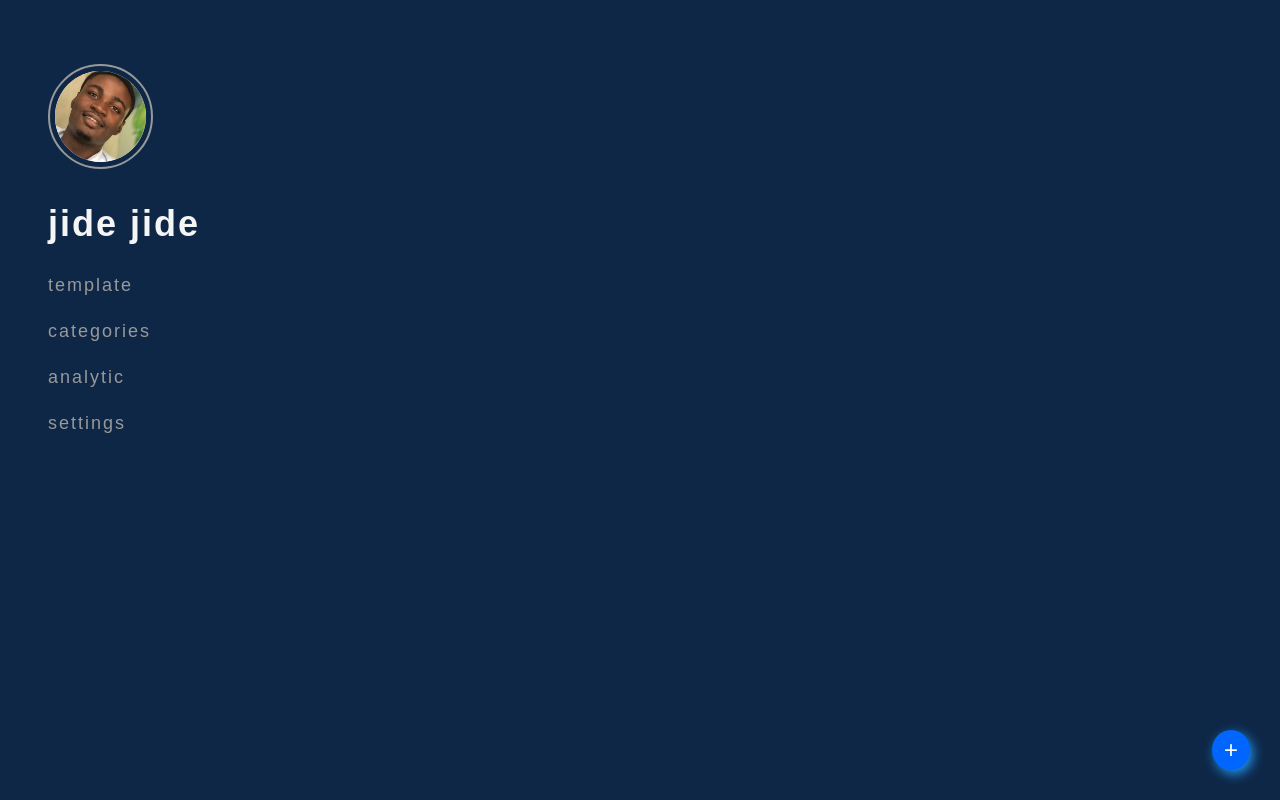
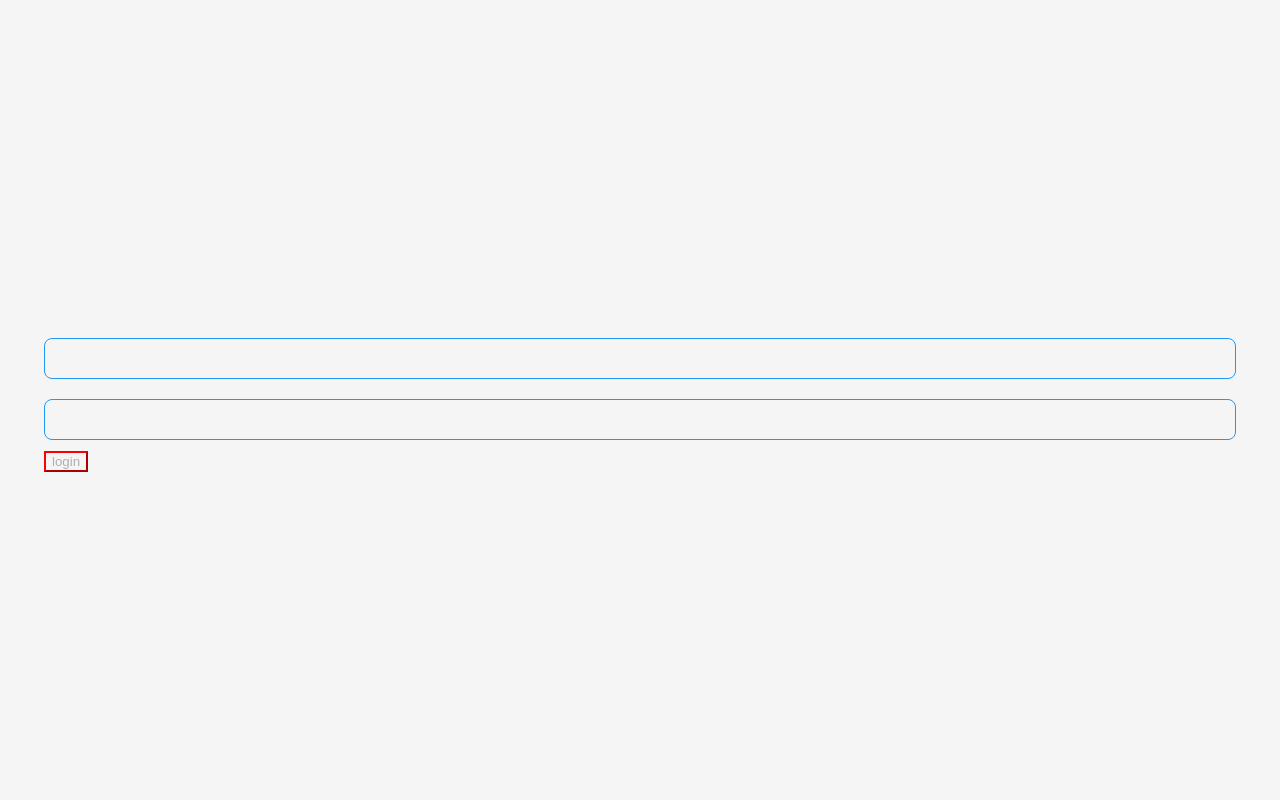
Before and after one commit to papilo-cloud/React-todo-app, a React (Create React App) app: page / in a window 1280 px wide. Shown: the top 800 px of the page. Built offline with nearby package versions, Linux system fonts and the light colour scheme.

Commit message:
still some finishing touches

```diff
--- a/src/components/Apps.jsx
+++ b/src/components/Apps.jsx
@@ -5,7 +5,7 @@ import Header from './Header'
 import Tasks from './Tasks'
 import '../index.css'
 
-const Apps = ({getUser,users}) => {
+const Apps = ({getUser,users,first}) => {
 
     const [btn, setBtn] = useState(true)
     const [tasks, setTasks] = useState(
@@ -91,6 +91,7 @@ const Apps = ({getUser,users}) => {
     const onAdds = ()=>{
         setBtn(!btn)
     }
+    const length = tasks.length
 
     return (
         <div className='app-container'>
@@ -99,9 +100,8 @@ const Apps = ({getUser,users}) => {
              selectStyle={btn}/>
 
             { btn ?<>
-                <Header users={users} getUser={getUser}/>
+                <Header users={users} first={first} length={length} getUser={getUser}/>
                 {tasks.length > 0 ? <Tasks
-
                 toggleComplete={toggleComplete}
                 handleEdit ={handleEditTask}
                 tasks={tasks} onDelete={onDelete}/>: 'Nothing to Show'}</>:
--- a/src/components/Header.jsx
+++ b/src/components/Header.jsx
@@ -2,10 +2,11 @@ import {BiMenuAltLeft, BiSearch} from 'react-icons/bi'
 import {BsBell} from 'react-icons/bs'
 
 
-const Header = ({users,getUser}) => {
+const Header = ({users,getUser, first, length}) => {
     const handleClick = () =>{
-        getUser()
+        getUser(!first)
     }
+    const plural = length <= 1? 'task': 'tasks'
     return (
         <header className="header">
             <div className="top-menu">
@@ -20,10 +21,12 @@ const Header = ({users,getUser}) => {
             <p>categories</p>
             <div className="categories">
                 <div className="business">
+                    <span>{length} {plural}</span><br />
                     <h4>Business</h4>
                     <p className='bus'><span></span></p>
                 </div>
                 <div className="personal">
+                    <span>{length} {plural}</span><br />
                     <h4>personal</h4>
                     <p className='per'><span></span></p>
                 </div>
--- a/src/components/Home.jsx
+++ b/src/components/Home.jsx
@@ -5,22 +5,22 @@ import User from './User'
 
 
 const Home = () => {
-    const [first, setfirst] = useState(true)
-    const [users, setUsers] = useState('jide')
-    const [users2, setUsers2] = useState('jide')
+    const [first, setfirst] = useState(false)
+    const [users, setUsers] = useState('')
+    const [users2, setUsers2] = useState('')
 
-    const getUser = () =>{
-        console.log('Helo world')
-    }
+    // const getUser = () =>{
+    //     console.log('Helo world')
+    // }
     const handleLogin = (fName, lName) =>{
       setUsers(fName)
       setUsers2(lName)
   }
   return (
     <div className='home'>
-        <Apps getUser={getUser} users={users}/>
-        <Login handleLogin={handleLogin } />
-        <User fName={users} lName={users2} />
+        {users ?<Apps getUser={setfirst} first={first} users={users}/>:
+        <Login handleLogin={handleLogin } />}
+        <User fName={users} lName={users2} getUser={setfirst} first={first} />
     </div>
   )
 }
--- a/src/components/Task.jsx
+++ b/src/components/Task.jsx
@@ -56,7 +56,7 @@ const Task = ({id, name,handleEdit,onDelete,toggleComplete,completed}) => {
 
     return (
         <>
-        {!editing ? renderEditing: renderView}
+        {editing ? renderEditing: renderView}
         </>
     )
 }
--- a/src/components/User.jsx
+++ b/src/components/User.jsx
@@ -1,9 +1,13 @@
 import React from 'react'
+import { BsCaretLeft } from 'react-icons/bs'
 import img from './images/papilo.jpg'
 
-const User = ({lName,fName}) => {
+const User = ({lName,fName,first,getUser}) => {
   return (
-    <div className='users'>
+    <div className={first ? 'users open':'users'}>
+      <button className='butn'>
+        <BsCaretLeft onClick={() => getUser(!first)} className='bs'/>
+      </button>
         <div className='img'>
           <img src={img} width={100} alt="user image" />
         </div>
--- a/src/index.css
+++ b/src/index.css
@@ -3,18 +3,44 @@ body, *{
   box-sizing: border-box;
   font-family: 'Roboto Flex', sans-serif;
 }
+.home{
+  position: relative;
+  width: 100%;
+
+}
 .users{
   position: fixed;
   margin: 0;
   padding:4rem 3rem;
+  border-radius: 0 26px 26px 0;
   top: 0;
-  left: 0;
-  width: 100%;
-  min-height: 100%;
+  left: -100%;
+  width: 80%;
+  min-height: 100vh;
   background-color: #0e2747;
   display: flex;
   flex-direction: column;
   justify-content: flex-start;
+  transition: .4s;
+  /* align-items: flex-end; */
+}
+.users .bs{
+  background-color: transparent;
+  color: #fff;
+}
+ .open{
+  transition: .4s;
+  left: 0;
+}
+.users .butn{
+  position: absolute;
+  right: 1rem;
+  padding: 20px 22px;
+  border-radius: 50%;
+  text-align: center;
+  outline: none;
+  background-color: inherit;
+  border: 1px solid #eee;
 }
 .users div{
   background-color: #0e2747;
@@ -61,7 +87,7 @@ body, *{
 .app-container{
   position: relative;
   font-family: sans-serif;
-  max-width: 500px;
+  max-width: 480px;
   min-height: 100vh;
   overflow: auto;
   padding: 0 ;
@@ -94,7 +120,7 @@ body, *{
   border-radius: 8px;
   color: #0066ff;
 }
-
+.task
 .login-form button{
   outline: none;
   border: 1px solid #2196f3;
@@ -159,7 +185,7 @@ body, *{
   align-items: center;
   padding: 0;
   margin: 0;
-  font-size: 14px;
+  font-size: 18px;
 }
 .styl{
   background-color: transparent;
@@ -218,6 +244,10 @@ body, *{
   position: relative;
   font-size: 16px;
   padding: 30px;
+  text-align: left;
+}
+.header p{
+  font-size: 18px;
 }
 .header .top-menu{
   position: relative;
@@ -229,6 +259,7 @@ body, *{
 .header h2{
   text-align: left;
   margin: 0;
+  font-size: 32px;
 }
 .top-menu button{
   border: none;
@@ -254,15 +285,21 @@ body, *{
 }
 .categories .business, .personal{
   position: relative;
-  padding: 30px 10px;
+  padding: 25px 10px;
   border-radius: 6px;
   background-color: #fff;
-  text-align: center;
+  text-align: left;
   align-items: center;
   width: 50%;
 }
+.business span, .personal span{
+  font-size: 14px;
+  color: #999;
+  background-color: inherit;
+}
 .categories h4{
-  display: inline;
+  margin-top: 8px;
+  background-color: inherit;
 }
 .categories .bus, .categories .per{
   position: relative;
```
